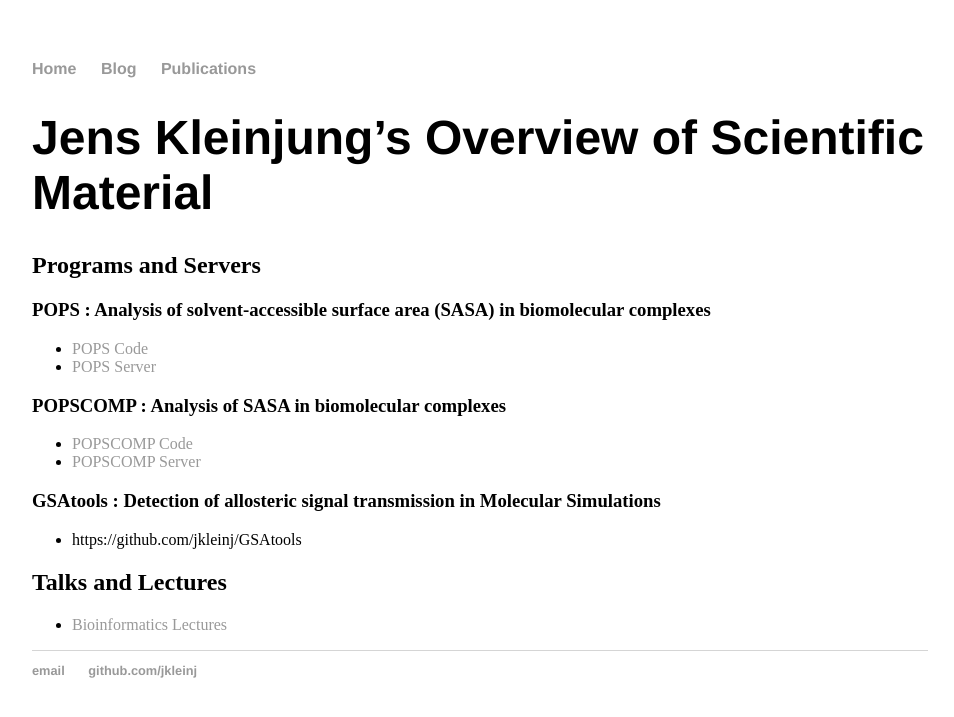
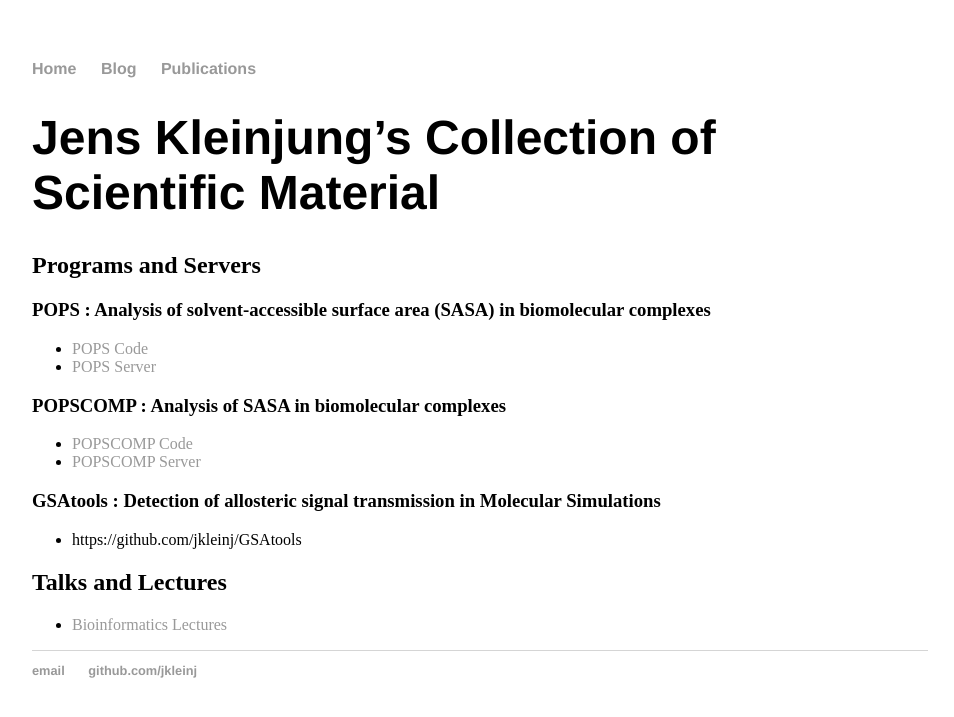
Before and after one commit to jkleinj/jkleinj.github.io, a Jekyll site: the page built from index.md, in a window 1280 px wide. Shown: the top 717 px of the page, without its empty margins (160-1114 px from the left). Built offline with Jekyll 4.4.1, drawn with Linux system fonts in a browser that asks for light colours.

Commit message:
Update index.md

```diff
--- a/index.md
+++ b/index.md
@@ -3,7 +3,7 @@ layout: default
 title: Jens Kleinjung
 ---
 
-# Jens Kleinjung's Overview of Scientific Material
+# Jens Kleinjung's Collection of Scientific Material
 
 ## Programs and Servers
 ### POPS : Analysis of solvent-accessible surface area (SASA) in biomolecular complexes
```
